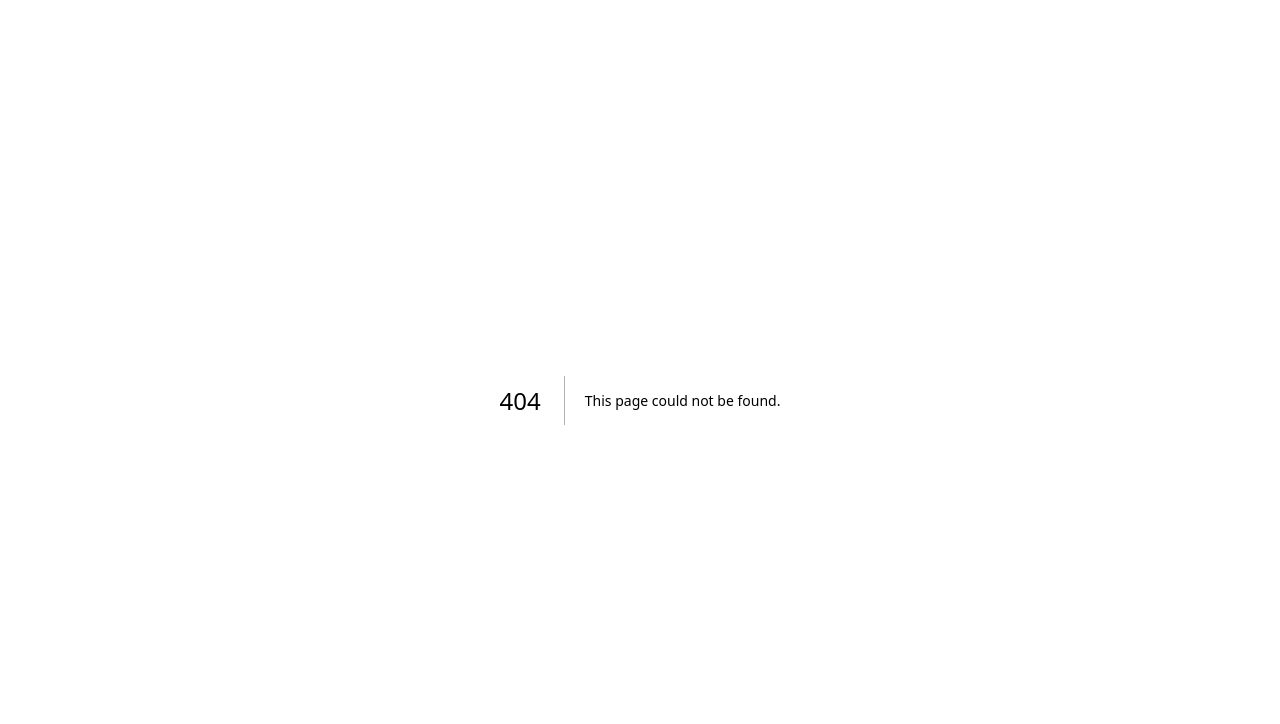
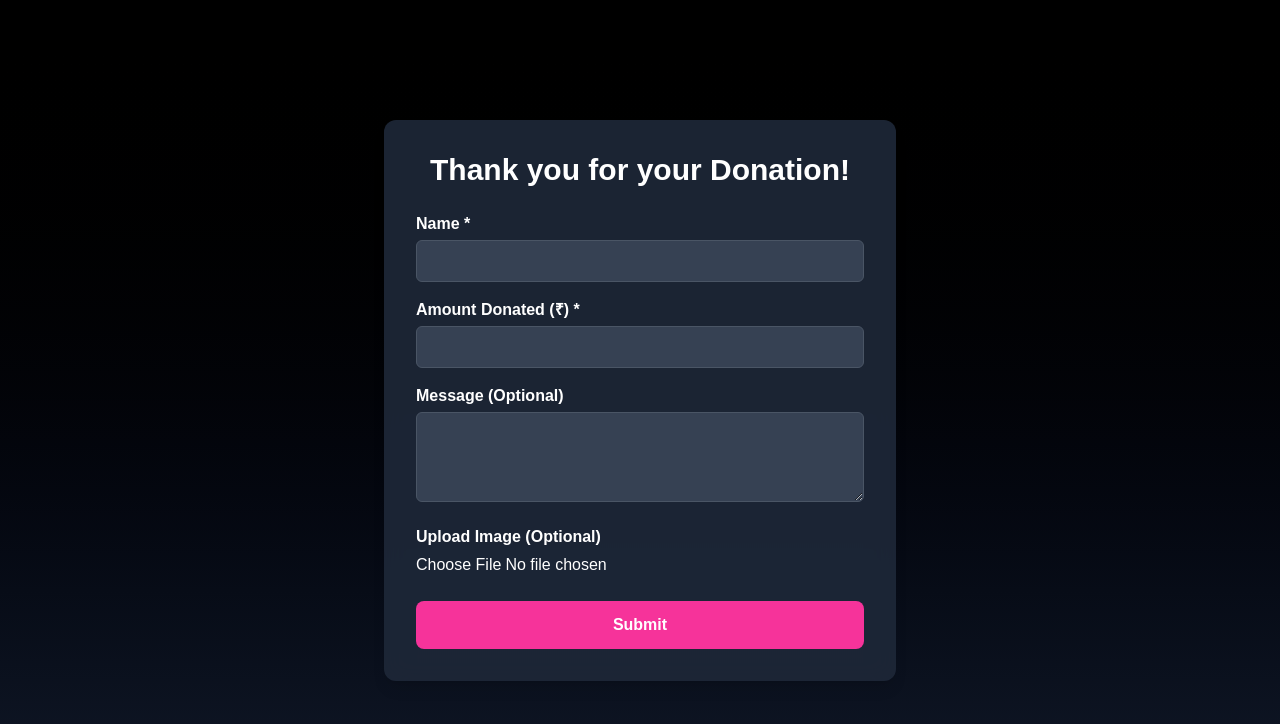
Before and after one commit to kupendrav/365-smiles, a Next.js app in the folder 365-smiles/: page /thank-you in a window 1280 px wide. Before the commit this address had no page. Shown: the top 724 px of the page. Built offline with nearby package versions, Linux system fonts and the light colour scheme; no server answers.

Commit message:
feat: Add Thank You page for donation confirmation and image upload

```diff
--- a/365-smiles/app/page.tsx
+++ b/365-smiles/app/page.tsx
@@ -4,6 +4,7 @@ import Image from "next/image";
 import { useEffect, useRef, useState } from "react";
 import { createSupabaseClient } from "@/lib/supabaseClient";
 import { motion, useScroll, useSpring, useTransform } from "framer-motion";
+
 
 type Donor = {
   id: number;
@@ -12,6 +13,8 @@ type Donor = {
   message: string | null;
   image_url: string | null;
 };
+
+
 
 const causes = [
   {
@@ -188,7 +191,7 @@ export default function Home() {
             className="mt-8 flex items-center gap-3"
           >
             <Link
-              href="/donate"
+              href="/calendar"
               className="rounded-full bg-gradient-to-r from-rose-500 to-pink-500 px-6 py-3 text-sm md:text-base font-medium hover:opacity-90 active:scale-95 transition"
             >
               Sponsor a Day
@@ -203,48 +206,47 @@ export default function Home() {
         </div>
       </section>
 
-      {/* Recent Donors */}
      <section
   id="donors"
-  className="relative py-20 md:py-24 bg-gradient-to-b from-black to-gray-950"
+  className="relative py-20 md:py-24 bg-gradient-to-b from-black to-gray-950 min-h-[60vh]"
 >
-  <div className="mx-auto max-w-7xl px-4">
-    <div className="flex items-end justify-between mb-6">
+  <div className="max-w-6xl px-4 mx-auto relative">
+    <div className="flex items-center justify-between mb-8">
       <h2 className="text-2xl md:text-3xl font-semibold">🌟 Recent Donors</h2>
-      <Link href="/donate" className="text-pink-400 hover:text-pink-300">
+      <Link href="/donate" className="text-pink-400 hover:text-pink-300 font-medium">
         Donate Now →
       </Link>
     </div>
-    <div className="no-scrollbar flex gap-6 overflow-x-auto py-2 snap-x snap-mandatory">
-      {donors.slice(0, 3).map((donor, idx) => (
-        <motion.div
+
+    <div className="flex flex-wrap justify-center gap-7">
+      {donors.map((donor, idx) => (
+        <div
           key={donor.id}
-          initial={{ opacity: 0, scale: 0.95 }}
-          whileInView={{ opacity: 1, scale: 1 }}
-          viewport={{ once: true, margin: "-10%" }}
-          transition={{ duration: 0.6, delay: idx * 0.1 }}
-          className="snap-start min-w-[420px] max-w-[420px] bg-gradient-to-r from-gray-800/70 to-gray-900/70 border border-white/10 p-6 rounded-2xl shadow-xl flex flex-col justify-between relative"
+          className={`
+            w-full sm:w-96 max-w-[420px] border border-white/10 bg-gray-900/80 p-6 rounded-2xl shadow-lg
+            flex items-center ${idx % 2 === 1 ? "flex-row-reverse" : "flex-row"} gap-6
+          `}
         >
-          {/* Alternate card layout */}
-          <div className={`flex ${idx % 2 === 0 ? 'flex-row' : 'flex-row-reverse'} items-center gap-6`}>
-            <div className="flex-1">
-              <div className="flex items-center gap-2">
-                <p className="font-bold text-2xl text-pink-400">{donor.name || "Anonymous"}</p>
-                <span className="rounded-full bg-emerald-600/20 text-emerald-300 px-3 py-1 text-lg">
+          <div className="flex-1 overflow-hidden">
+            <div className="flex items-center gap-2 flex-wrap">
+              <p className="font-bold text-xl text-pink-400 truncate">{donor.name || "Anonymous"}</p>
+              <span className="rounded-full bg-emerald-600/40 text-emerald-300 px-4 py-1 text-base">
                 ₹{donor.amount}
               </span>
             </div>
             {donor.message && (
-                <p className="mt-4 text-base text-white/80 italic">"{donor.message}"</p>
+              <p className="mt-4 text-base text-gray-300 italic break-words line-clamp-3">
+                "{donor.message}"
+              </p>
             )}
           </div>
-            <div className="w-32 h-32 rounded-xl overflow-hidden bg-gray-700 shadow-lg">
+          <div className="flex-shrink-0 w-24 h-24 rounded-xl overflow-hidden bg-gray-700 shadow">
             {donor.image_url ? (
               <Image
                 src={donor.image_url}
                 alt={donor.name ?? "Anonymous"}
-                  width={128}
-                  height={128}
+                width={96}
+                height={96}
                 className="object-cover w-full h-full"
               />
             ) : (
@@ -252,17 +254,17 @@ export default function Home() {
             )}
           </div>
         </div>
-          {/* Only show at bottom of 3rd card */}
-          {idx === 2 && (
+      ))}
+    </div>
+
+    {/* View More link - bottom left */}
+    <div className="absolute right-0 bottom-4">
       <Link
-              href="/recentdonors"
-              className="absolute right-4 bottom-4 inline-block text-pink-400 hover:text-pink-300 font-medium transition"
+        href="/recentdonars"
+        className="inline-block text-pink-500 hover:text-pink-600 font-bold transition"
       >
         View More →
       </Link>
-          )}
-        </motion.div>
-      ))}
     </div>
   </div>
 </section>
--- /dev/null
+++ b/365-smiles/app/thank-you/page.tsx
@@ -0,0 +1,154 @@
+"use client";
+import { useState } from "react";
+import { createSupabaseClient } from "@/lib/supabaseClient";
+import { useRouter } from "next/navigation";
+
+export default function ThankYou() {
+  const supabase = createSupabaseClient();
+  const router = useRouter();
+
+  const [name, setName] = useState("");
+  const [amount, setAmount] = useState("");
+  const [message, setMessage] = useState("");
+  const [imageFile, setImageFile] = useState<File | null>(null);
+  const [uploading, setUploading] = useState(false);
+  const [error, setError] = useState<string | null>(null);
+  const [success, setSuccess] = useState(false);
+
+  async function handleSubmit(e: React.FormEvent) {
+    e.preventDefault();
+    setError(null);
+
+    if (!name.trim() || !amount.trim() || isNaN(Number(amount)) || Number(amount) <= 0) {
+      setError("Please enter a valid name and positive amount.");
+      return;
+    }
+
+    setUploading(true);
+
+    let imageUrl = null;
+    if (imageFile) {
+      // Upload image to Supabase Storage
+      const fileExt = imageFile.name.split('.').pop();
+      const fileName = `${Date.now()}-${Math.random().toString(36).substring(2)}.${fileExt}`;
+      const { data: uploadData, error: uploadError } = await supabase.storage
+        .from("public-donations")
+        .upload(fileName, imageFile);
+
+      if (uploadError) {
+        setError("Image upload failed. Please try again.");
+        setUploading(false);
+        return;
+      }
+
+      // Get public URL of uploaded image
+      imageUrl = supabase.storage.from("public-donations").getPublicUrl(uploadData.path).data.publicUrl;
+    }
+
+    // Insert donor record into public-donations table
+    const { error: insertError } = await supabase
+      .from("public-donations")
+      .insert({
+        name: name.trim(),
+        amount: Number(amount),
+        message: message.trim() || null,
+        image_url: imageUrl,
+      });
+
+    if (insertError) {
+      setError("Failed to save donation info. Please try again.");
+      setUploading(false);
+      return;
+    }
+
+    setUploading(false);
+    setSuccess(true);
+
+    // Optionally redirect after a delay
+    setTimeout(() => router.push("/"), 4000);
+  }
+
+  function handleImageChange(e: React.ChangeEvent<HTMLInputElement>) {
+    const files = e.target.files;
+    if (files && files[0]) {
+      setImageFile(files[0]);
+    }
+  }
+
+  return (
+    <div className="min-h-screen bg-gradient-to-b from-black to-gray-900 text-white flex flex-col items-center justify-center px-4 py-16">
+      {!success ? (
+        <form
+          onSubmit={handleSubmit}
+          className="max-w-lg w-full bg-gray-800/90 p-8 rounded-xl shadow-lg backdrop-blur-md"
+        >
+          <h1 className="text-3xl font-bold mb-6 text-center">Thank you for your Donation!</h1>
+
+          {error && (
+            <p className="mb-4 text-red-400 font-semibold text-center">{error}</p>
+          )}
+
+          <label className="block mb-4">
+            <span className="block mb-1 font-semibold">Name *</span>
+            <input
+              type="text"
+              className="w-full rounded-md border border-gray-600 bg-gray-700 px-3 py-2 text-white focus:ring-2 focus:ring-pink-500"
+              value={name}
+              onChange={(e) => setName(e.target.value)}
+              required
+              disabled={uploading}
+            />
+          </label>
+
+          <label className="block mb-4">
+            <span className="block mb-1 font-semibold">Amount Donated (₹) *</span>
+            <input
+              type="number"
+              min={1}
+              className="w-full rounded-md border border-gray-600 bg-gray-700 px-3 py-2 text-white focus:ring-2 focus:ring-pink-500"
+              value={amount}
+              onChange={(e) => setAmount(e.target.value)}
+              required
+              disabled={uploading}
+            />
+          </label>
+
+          <label className="block mb-4">
+            <span className="block mb-1 font-semibold">Message (Optional)</span>
+            <textarea
+              rows={3}
+              className="w-full rounded-md border border-gray-600 bg-gray-700 px-3 py-2 text-white focus:ring-2 focus:ring-pink-500"
+              value={message}
+              onChange={(e) => setMessage(e.target.value)}
+              disabled={uploading}
+            />
+          </label>
+
+          <label className="block mb-6">
+            <span className="block mb-1 font-semibold">Upload Image (Optional)</span>
+            <input
+              type="file"
+              accept="image/*"
+              onChange={handleImageChange}
+              disabled={uploading}
+            />
+          </label>
+
+          <button
+            type="submit"
+            disabled={uploading}
+            className="w-full rounded-lg bg-pink-500 px-6 py-3 font-semibold hover:bg-pink-600 disabled:opacity-60 transition"
+          >
+            {uploading ? "Submitting..." : "Submit"}
+          </button>
+        </form>
+      ) : (
+        <div className="text-center max-w-md px-4">
+          <h2 className="text-4xl font-bold mb-4 text-pink-400">Thank You!</h2>
+          <p className="text-lg mb-8">Your donation information was successfully saved.</p>
+          <p className="text-white/70">Redirecting to homepage shortly...</p>
+        </div>
+      )}
+    </div>
+  );
+}
```
Lines whose indentation alone changed are shown as unchanged.
